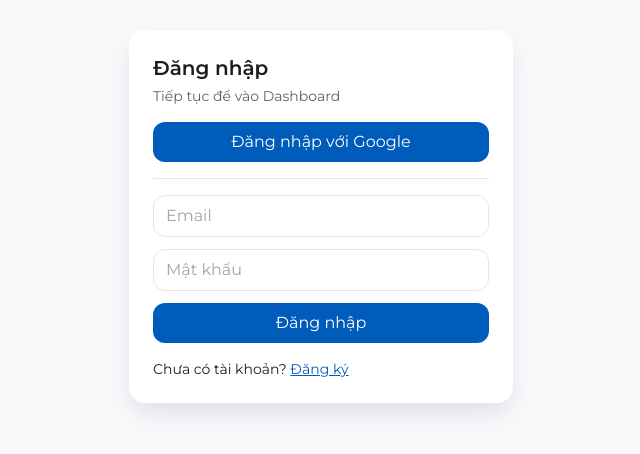
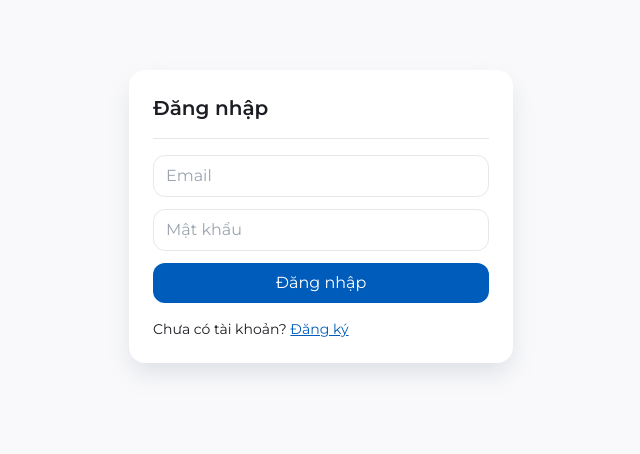
Before and after one commit to TienguyenVT/Matching_PTIT, a Next.js app: page /login in a window 1280 px wide. Shown: the part 184-638 px from the top of the page, without its empty margins (319-959 px from the left). Built offline with nearby package versions, Linux system fonts and the light colour scheme.

Commit message:
xóa đăng nhập với google

```diff
--- a/app/(auth)/login/page.tsx
+++ b/app/(auth)/login/page.tsx
@@ -40,12 +40,6 @@ export default function LoginPage() {
     <main className="flex min-h-dvh items-center justify-center p-6">
       <div className="w-full max-w-sm rounded-lg bg-white p-6 shadow-level1">
         <h1 className="text-xl font-semibold">Đăng nhập</h1>
-        <p className="mt-1 text-sm opacity-70">Tiếp tục để vào Dashboard</p>
-
-        <button onClick={onGoogle} className="mt-4 w-full rounded-md bg-primary px-4 py-2 text-white hover:opacity-90">
-          Đăng nhập với Google
-        </button>
-
         <div className="my-4 h-px bg-gray-200" />
 
         <form onSubmit={onEmail} className="space-y-3">
```
